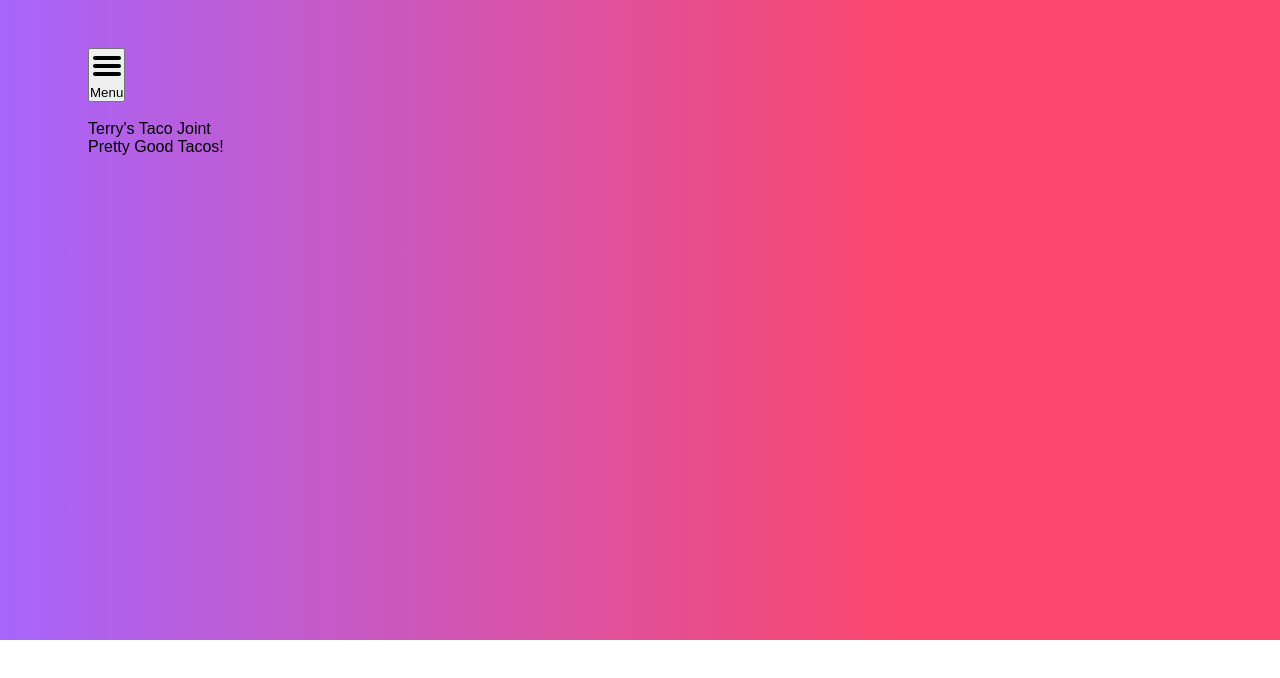
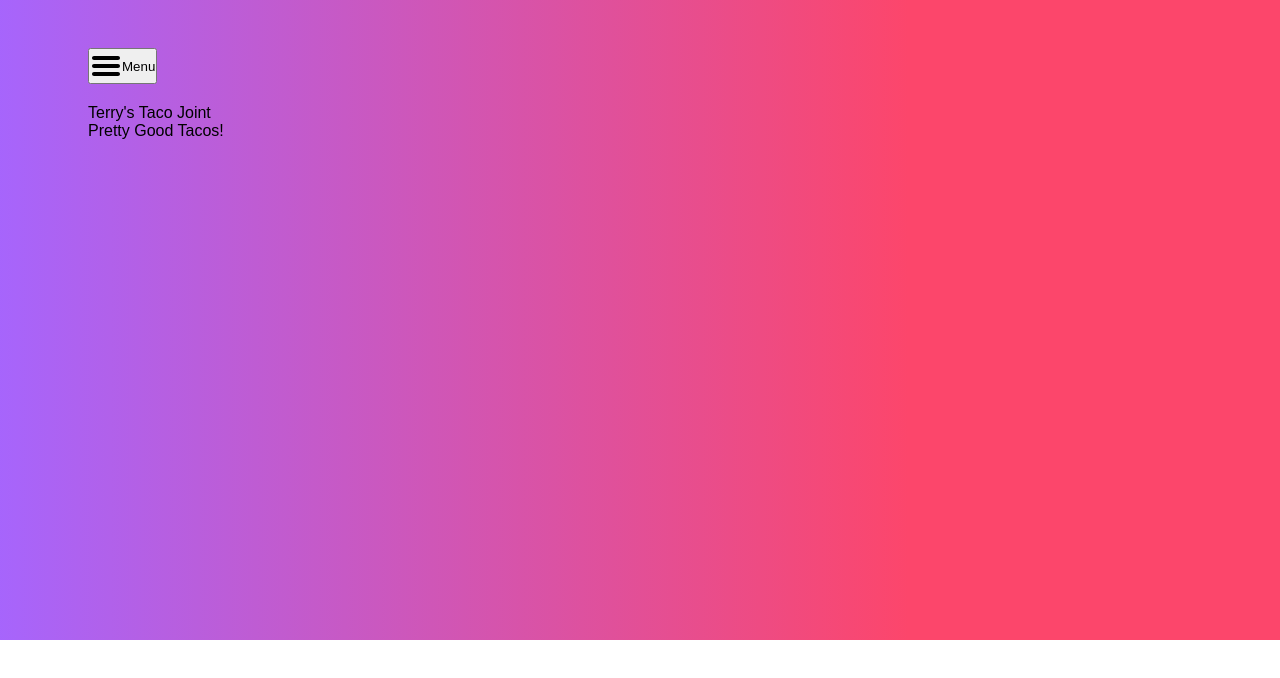
Before and after one commit to EthanTecson/RestaurantApp2.0, a website: page index.html in a window 1280 px wide. Drawn offline with Linux system fonts and the light colour scheme.

Commit message:
menu button layout solved

```diff
--- a/scss/style.scss
+++ b/scss/style.scss
@@ -28,6 +28,12 @@
 .header {
 
     .menu-button {
+
+        nav {
+            display: flex;
+            align-items: center;
+        }
+
         ul {
             display: none;
         }
@@ -36,5 +42,4 @@
             display: block;
         }
     }
-
 }
```
Also changed, not shown: css/style.css.
